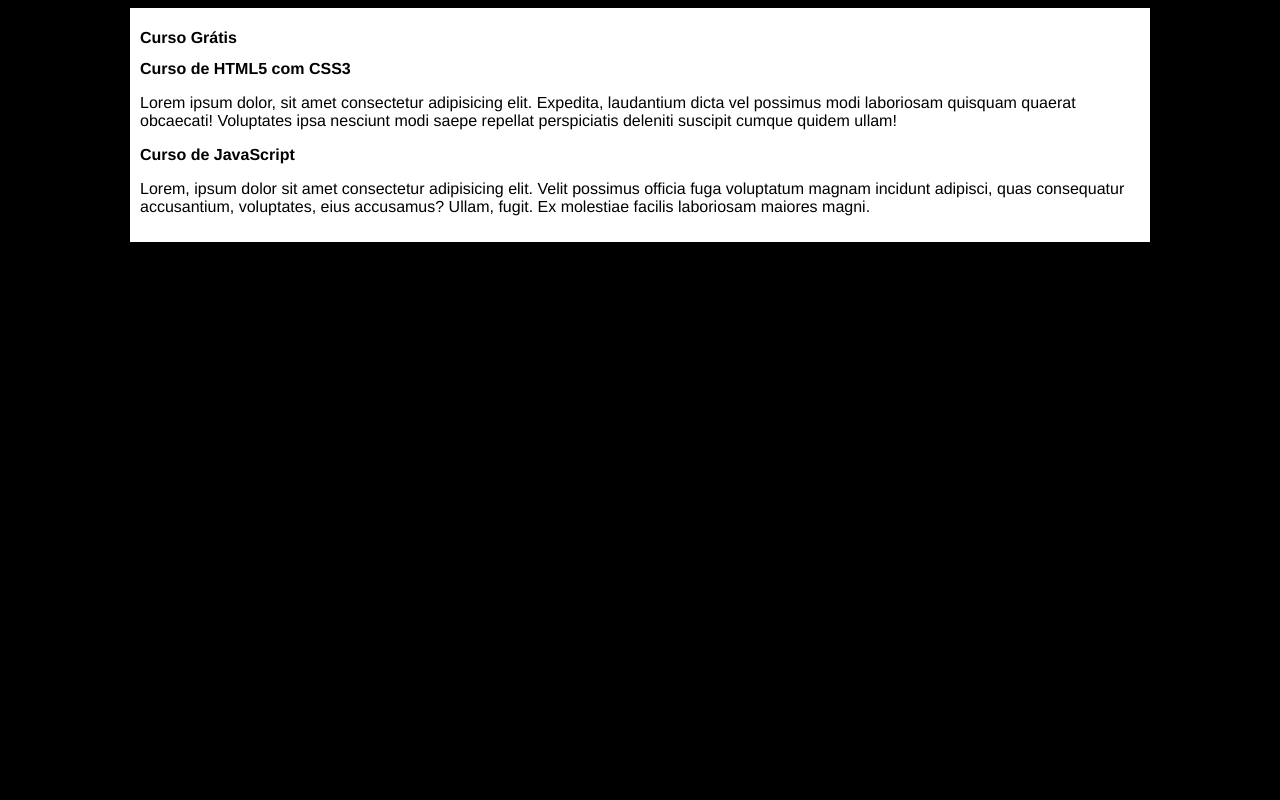
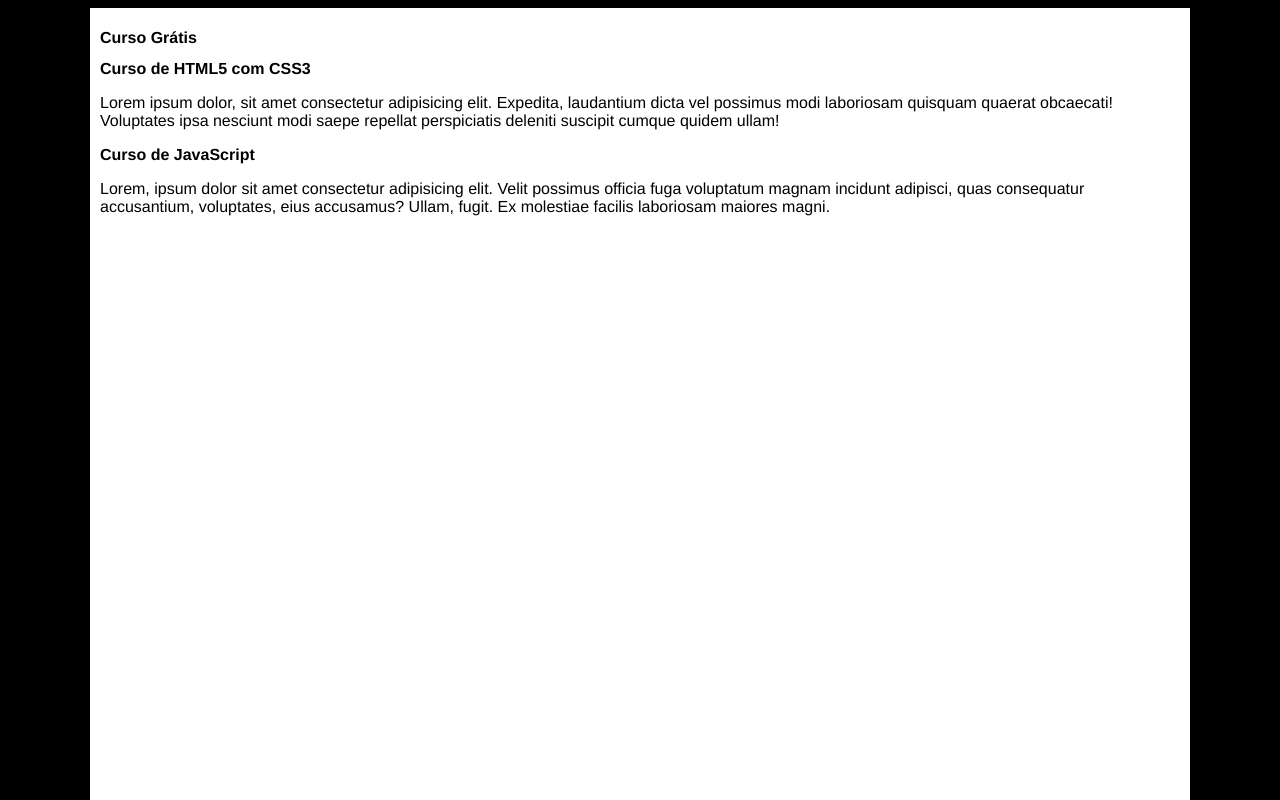
Before and after one commit to Paulo-Cesar13/projetositesursoemvideo, a plain HTML site: page index.html in a window 1280 px wide. Shown: the top 800 px of the page. Drawn offline with Linux system fonts and the light colour scheme.

Commit message:
Update style.css

```diff
--- a/estilos/style.css
+++ b/estilos/style.css
@@ -9,7 +9,8 @@ body {
 
 main {
     background-color: white;
-    width: 1000px;
+    width: 1080px;
+    height: 1080px;
     margin: auto;
     padding: 10px;
     box-shadow: 3px 3px 5px rgb(0, 0, 0.473);
```
